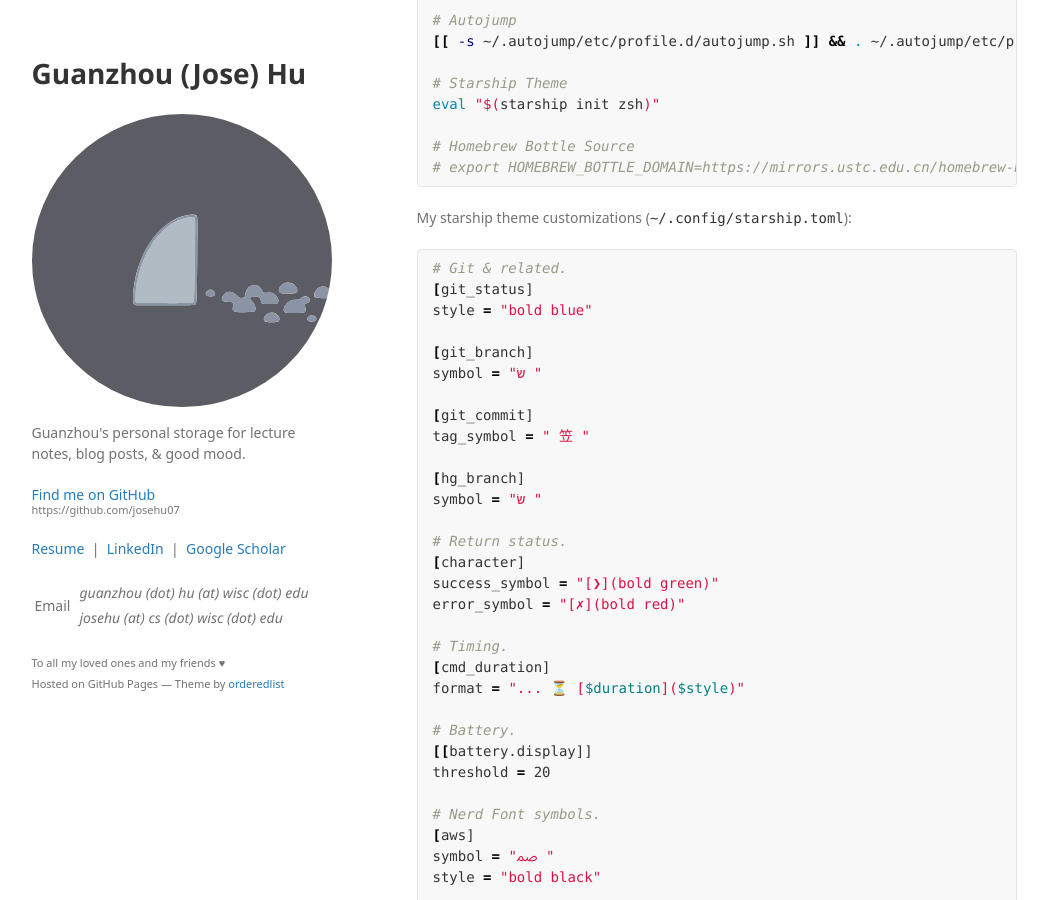
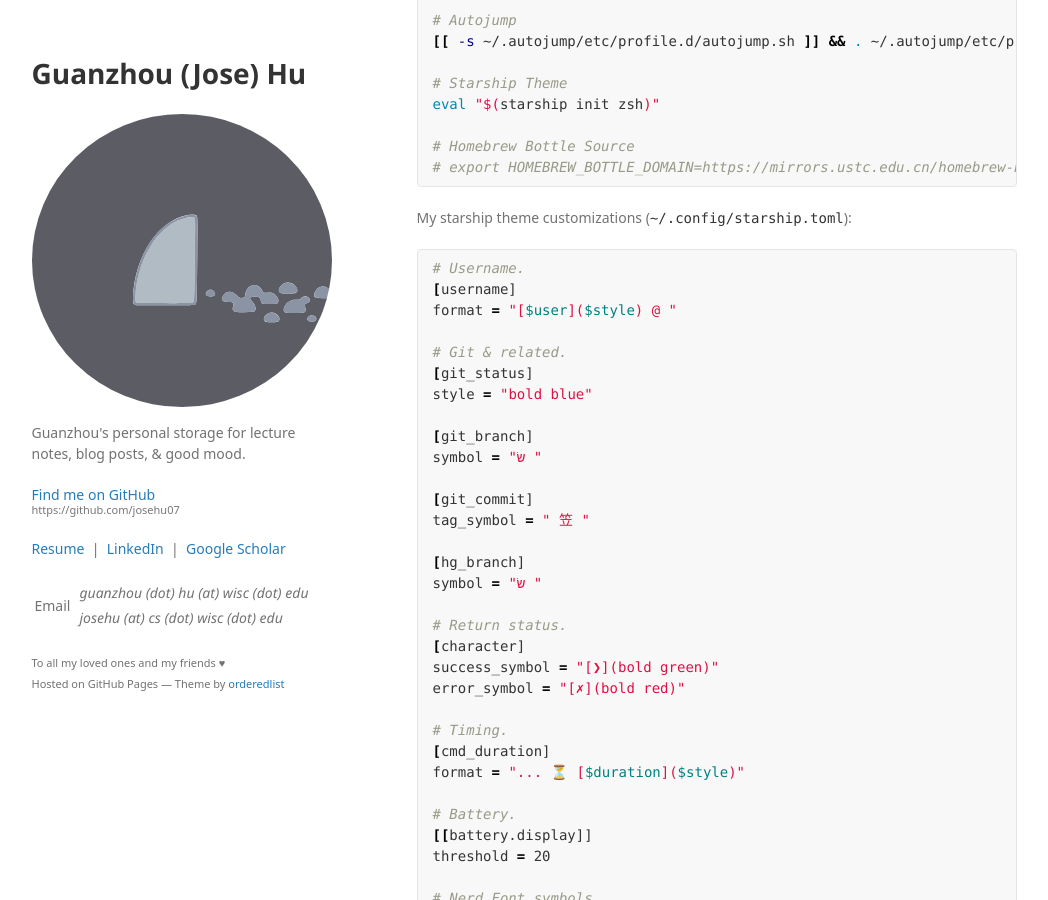
Before and after one commit to josehu07/josehu07.github.io, a Jekyll site: the page built from _posts/2020-02-10-personal-dev-environment.md, in a window 1280 px wide and 900 px high, scrolled down 1797 px. Shown: the whole window, without its empty margins (116-1164 px from the left). Built offline with Jekyll 4.4.1, drawn with Linux system fonts in a browser that asks for light colours; some web fonts are replaced; a script that is not in the unit is left out; comment, search, counter and statistics services are not loaded.

Commit message:
update startship config in memo

````diff
--- a/_posts/2020-02-10-personal-dev-environment.md
+++ b/_posts/2020-02-10-personal-dev-environment.md
@@ -85,6 +85,10 @@ eval "$(starship init zsh)"
 My starship theme customizations (`~/.config/starship.toml`):
 
 ```bash
+# Username.
+[username]
+format = "[$user]($style) @ "
+
 # Git & related.
 [git_status]
 style = "bold blue"
````
